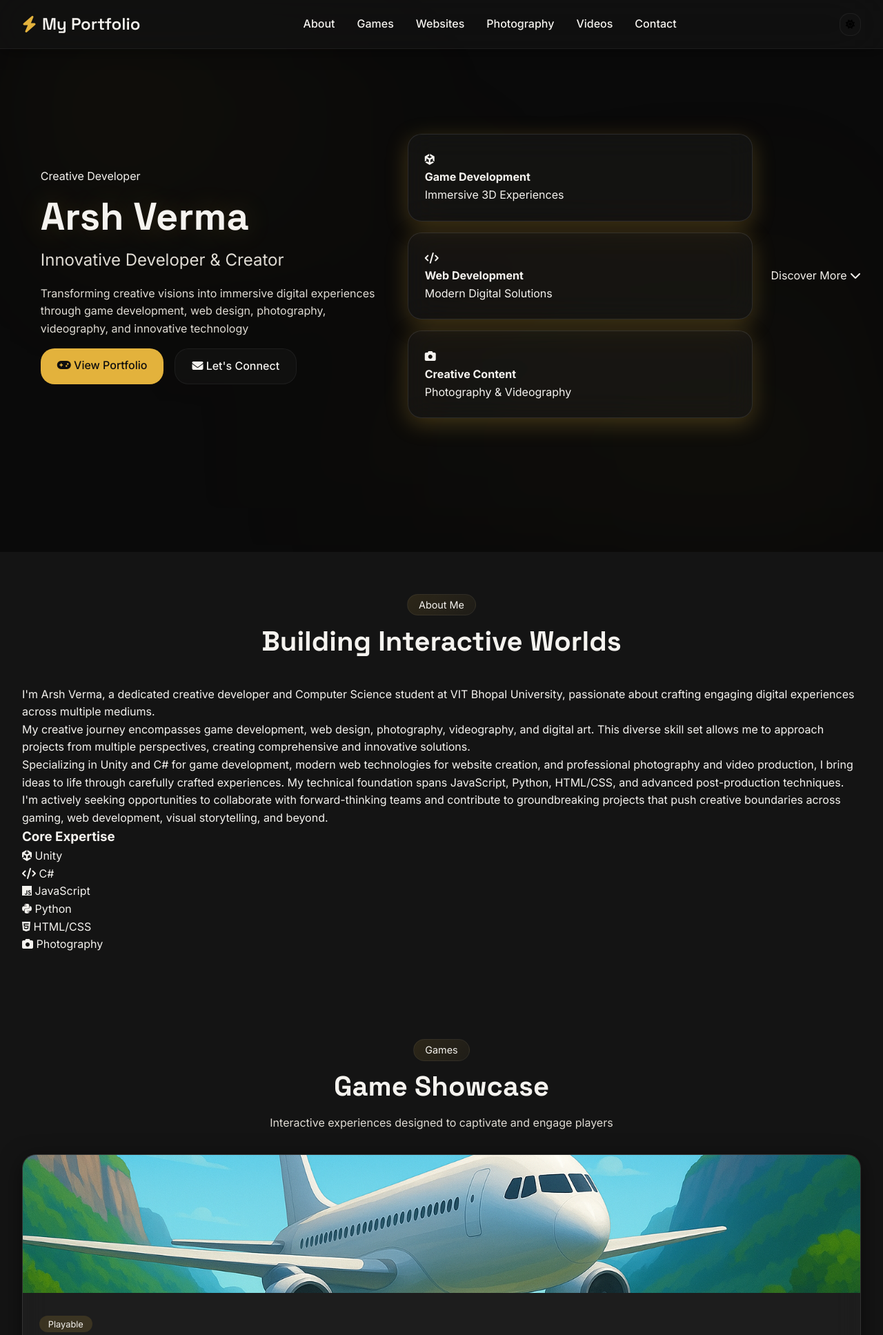
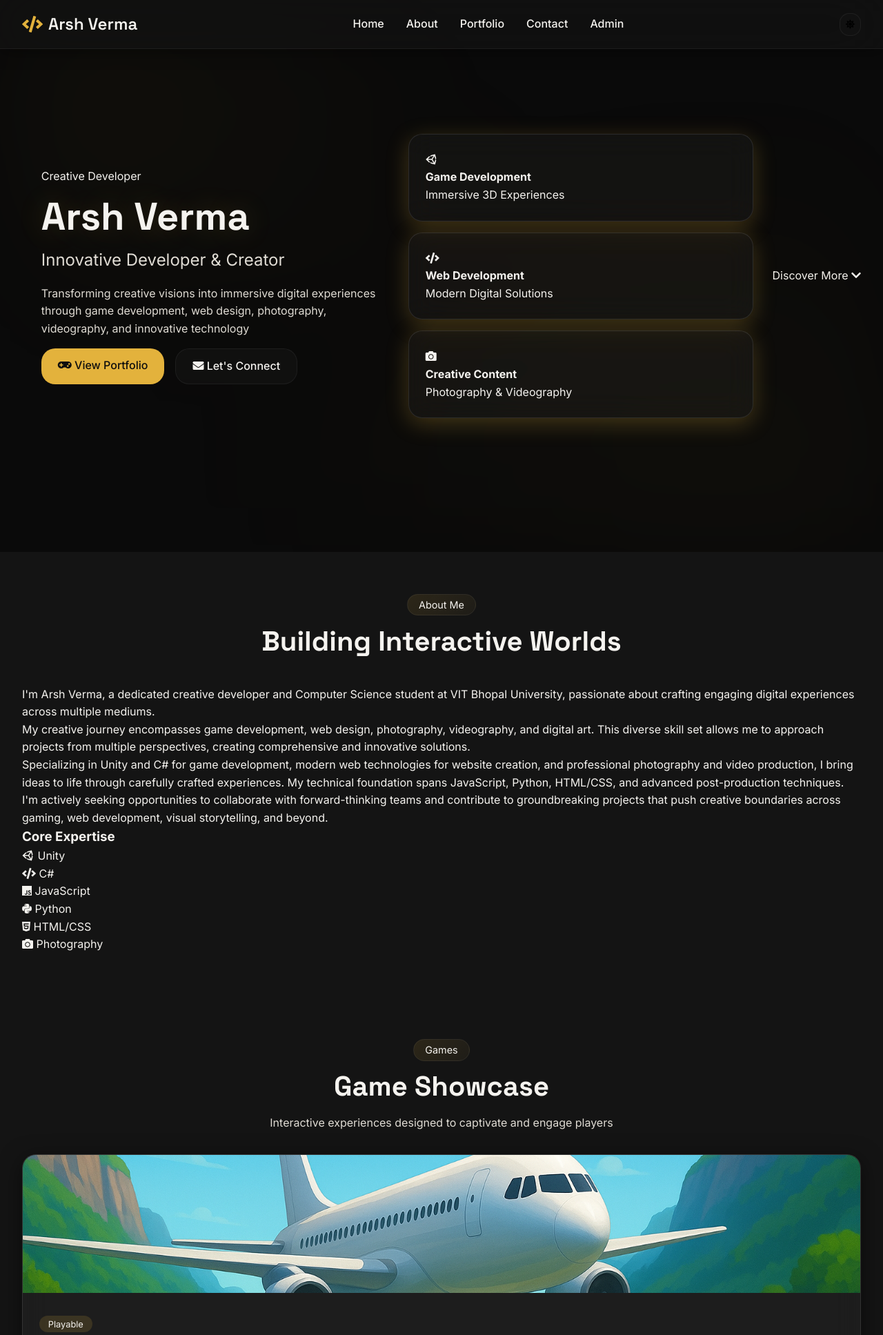
Before and after one commit to ArshVermaGit/ARSHCREATES, a Flask app: page / in a window 1280 px wide. Shown: the top 1935 px of the page at 69% size. Run offline with Flask 3, Linux system fonts and the light colour scheme; some libraries are stand-ins or nearby versions.

Commit message:
Updated base.html

```diff
--- a/templates/base.html
+++ b/templates/base.html
@@ -1,77 +1,109 @@
 <!DOCTYPE html>
-<html lang="en" data-theme="dark">
+<html lang="en" data-theme="light">
 <head>
-    <meta charset="utf-8">
-    <meta name="viewport" content="width=device-width,initial-scale=1">
-    <title>{% block title %}Arsh Verma - Creative Developer{% endblock %}</title>
-    <meta name="description" content="Arsh Verma - Creative developer and creator.">
-
-    <link rel="stylesheet" href="{{ url_for('static', filename='css/style.css') }}">
-    <link rel="icon" href="{{ url_for('static', filename='images/favicon.ico') }}">
-
-    <!-- Font Awesome -->
-    <link rel="stylesheet" href="https://cdnjs.cloudflare.com/ajax/libs/font-awesome/6.5.0/css/all.min.css">
-
-    {% block extra_head %}{% endblock %}
+    <meta charset="UTF-8">
+    <meta name="viewport" content="width=device-width, initial-scale=1.0">
+    <meta name="description" content="Arsh Verma's Portfolio - Showcasing games, websites, photography, and videography">
+    <meta name="keywords" content="portfolio, games, websites, photography, videography, Arsh Verma">
+    <meta name="author" content="Arsh Verma">
+    <title>{% block title %}Arsh Verma's Portfolio{% endblock %}</title>
+    <link rel="stylesheet" href="/static/css/style.css">
+    <link rel="stylesheet" href="https://cdnjs.cloudflare.com/ajax/libs/font-awesome/5.15.4/css/all.min.css">
 </head>
 <body>
-    <!-- Navbar -->
-    <nav class="navbar" id="navbar">
+    <!-- NOTIFICATION CONTAINER -->
+    <div id="notificationContainer"></div>
+
+    <!-- HEADER SECTION -->
+    <header class="navbar" id="navbar">
         <div class="nav-container">
             <a href="/" class="logo">
-                <i class="fas fa-bolt"></i>
-                <span>My Portfolio</span>
+                <i class="fas fa-code"></i> Arsh Verma
             </a>
-
+            <button class="nav-toggle" id="navToggle">
+                <span></span>
+                <span></span>
+                <span></span>
+            </button>
             <ul class="nav-menu" id="navMenu">
-                <li><a href="#about">About</a></li>
-                <li><a href="#games">Games</a></li>
-                <li><a href="#websites">Websites</a></li>
-                <li><a href="#photography">Photography</a></li>
-                <li><a href="#videos">Videos</a></li>
-                <li><a href="#contact">Contact</a></li>
+                <li><a href="/#home">Home</a></li>
+                <li><a href="/#about">About</a></li>
+                <li><a href="/#portfolio">Portfolio</a></li>
+                <li><a href="/#contact">Contact</a></li>
+                <li><a href="/admin/feedback">Admin</a></li>
             </ul>
-
             <div class="nav-actions">
-                <button id="themeBtn" class="btn-icon" aria-label="Toggle theme">
+                <button class="btn-icon" id="themeBtn">
                     <i class="fas fa-moon"></i>
-                </button>
-                <button class="nav-toggle" id="navToggle" aria-label="Toggle navigation">
-                    <span></span>
-                    <span></span>
-                    <span></span>
                 </button>
             </div>
         </div>
-    </nav>
+    </header>
 
-    <main id="main">
-        {% block content %}{% endblock %}
-    </main>
+    <!-- MAIN CONTENT -->
+    {% block content %}
+    {% endblock %}
 
+    <!-- PORTFOLIO MODAL -->
+    <div class="portfolio-modal" id="portfolioModal">
+        <div class="modal-overlay" onclick="closeModal()"></div>
+        <div class="modal-container">
+            <button class="modal-close" onclick="closeModal()">
+                <i class="fas fa-times"></i>
+            </button>
+            <div class="modal-content">
+                <div class="modal-preview">
+                    <img id="previewImage" src="" alt="Preview" style="display: none;">
+                    <iframe id="websiteFrame" style="display: none;"></iframe>
+                    <div id="photoViewer" style="display: none;"></div>
+                    <div id="videoPlayer" style="display: none;"></div>
+                    <div id="gameContainer" style="display: none;">
+                        <div id="gameLoading" class="game-loading">
+                            <div class="loading-bar">
+                                <div class="loading-progress" id="loadingProgress"></div>
+                            </div>
+                            <p>Loading game...</p>
+                        </div>
+                        <canvas id="unity-canvas" width="800" height="600"></canvas>
+                    </div>
+                </div>
+                <div class="modal-info">
+                    <h2 id="modalTitle" class="modal-title"></h2>
+                    <p id="modalDescription" class="modal-description"></p>
+                    <div class="modal-actions" id="modalActions"></div>
+                    <button id="playItemBtn" class="btn btn-primary" style="display: none;">
+                        <i class="fas fa-play"></i> Play
+                    </button>
+                </div>
+            </div>
+        </div>
+    </div>
+
+    <!-- FOOTER SECTION -->
     <footer class="footer">
-        <div class="container footer-inner">
+        <div class="footer-inner">
             <div class="footer-left">
-                <div class="footer-brand"><i class="fas fa-bolt"></i><span>Arsh Verma</span></div>
-                <p class="muted">Creative developer specializing in game dev, web, photography & videography.</p>
+                <a href="/" class="footer-brand">
+                    <i class="fas fa-code"></i> Arsh Verma
+                </a>
+                <p>© {{ now.year }} Arsh Verma. All rights reserved.</p>
             </div>
             <div class="footer-links">
-                <a href="#about">About</a>
-                <a href="#games">Games</a>
-                <a href="#videos">Videos</a>
-                <a href="#contact">Contact</a>
+                <a href="/#home">Home</a>
+                <a href="/#about">About</a>
+                <a href="/#portfolio">Portfolio</a>
+                <a href="/#contact">Contact</a>
                 <a href="/admin/feedback">Admin</a>
             </div>
         </div>
-        <div class="container footer-bottom">
-            <span>&copy; {{ now.year if now else 2025 }} Arsh Verma</span>
+        <div class="footer-bottom">
+            <p>Built with <i class="fas fa-heart" style="color: var(--accent);"></i> by Arsh Verma</p>
         </div>
     </footer>
 
-    <div id="notificationContainer"></div>
-
-    <script src="{{ url_for('static', filename='js/script.js') }}"></script>
-    <script src="{{ url_for('static', filename='js/main.js') }}"></script>
-    {% block extra_scripts %}{% endblock %}
+    <!-- SCRIPTS -->
+    <script src="/static/js/main.js"></script>
+    <script src="/static/js/script.js"></script>
+    <script src="https://cdn.jsdelivr.net/npm/unity-webgl@2.4.0/dist/UnityWebGL.min.js"></script>
 </body>
 </html>
```
